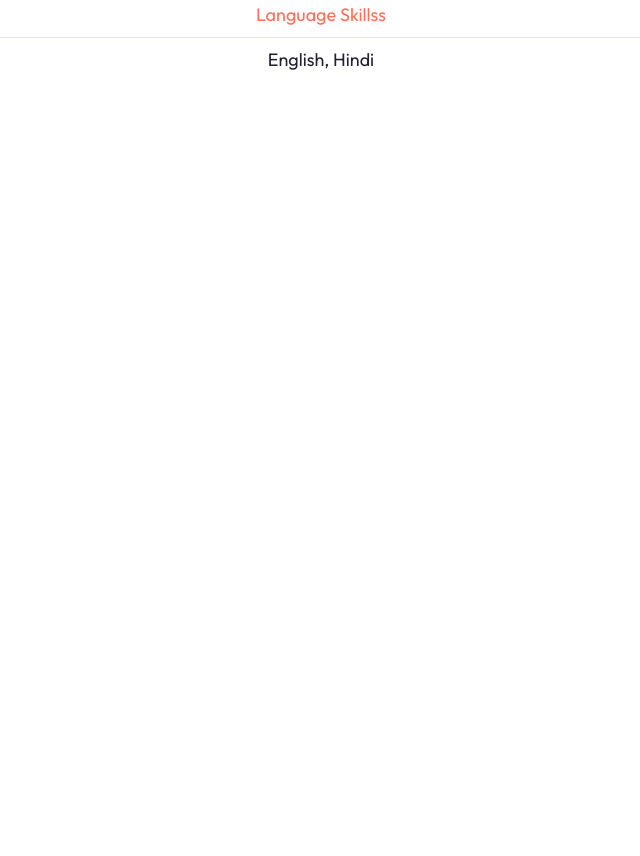
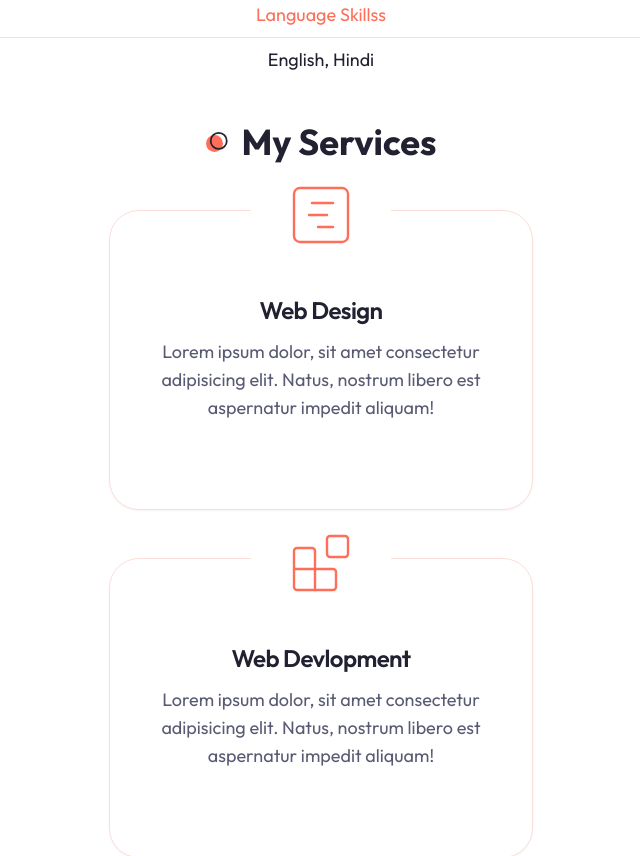
Before and after one commit to dheerajshrivastva-dev/portfolio, a Next.js app: page / in a window 1280 px wide. Shown: the part 1480-2336 px from the top of the page, without its empty margins (319-959 px from the left). Built offline with nearby package versions, Linux system fonts and the light colour scheme.

Commit message:
add services page

```diff
--- a/app/globals.css
+++ b/app/globals.css
@@ -45,7 +45,7 @@
       --accent-foreground: 300 0% 100%;
       --destructive: 0 72.2% 50.6%;
       --destructive-foreground: 60 9.1% 97.8%;
-      --border: 237 22% 20%;
+      --border: 270 19% 30%;
       --input: 237 22% 20%;
       --ring: 8 99% 67%;
     }
--- a/app/page.tsx
+++ b/app/page.tsx
@@ -1,12 +1,14 @@
 // components
 import About from "@/components/About";
 import Hero from "@/components/Hero";
+import Services from "@/components/Services";
 
 export default function Home() {
   return (
     <main>
       <Hero />
       <About />
+      <Services />
     </main>
   );
 }
--- /dev/null
+++ b/components/Services.tsx
@@ -0,0 +1,57 @@
+"use client"
+
+import { Blocks, GanttChartSquare, Gem } from 'lucide-react'
+import { FC } from 'react'
+import { Card, CardContent, CardDescription, CardHeader, CardTitle } from './ui/card'
+
+interface ServicesProps {
+
+}
+
+const servicesData = [
+  {
+    icon: <GanttChartSquare size={72} strokeWidth={0.8}/>,
+    title: 'Web Design',
+    description: "Lorem ipsum dolor, sit amet consectetur adipisicing elit. Natus, nostrum libero est aspernatur impedit aliquam!"
+  },
+  {
+    icon: <Blocks size={72} strokeWidth={0.8}/>,
+    title: 'Web Devlopment',
+    description: "Lorem ipsum dolor, sit amet consectetur adipisicing elit. Natus, nostrum libero est aspernatur impedit aliquam!"
+  },
+  {
+    icon: <Gem size={72} strokeWidth={0.8}/>,
+    title: 'App Development',
+    description: "Lorem ipsum dolor, sit amet consectetur adipisicing elit. Natus, nostrum libero est aspernatur impedit aliquam!"
+  },
+]
+
+const Services: FC<ServicesProps> = ({}) => {
+  return (
+    <section className='mb-12 xl:mb-36'>
+      <div className='container mx-auto'>
+        <h2 className='section-title mb-12 xl:mb-24 text-center mx-auto'>
+          My Services
+        </h2>
+        {/* grid items  */}
+        <div className='grid xl:grid-cols-3 justify-center gap-y-12 xl:gap-y-24 xl:gap-x-8'>
+          {servicesData.map((item, index) => {
+            return (
+              <Card className='w-full max-w-[424px] h-[300px] flex flex-col pt-16 pb-10 justify-center items-center relative' key={index}>
+                <CardHeader className='text-primary absolute -top-[60px]'>
+                  <div className='w-[140px] h-[80px] bg-white dark:bg-background flex justify-center items-center rounded-md'>{item.icon}</div>
+                </CardHeader>
+                <CardContent className='text-center'>
+                  <CardTitle className='mb-4'>{item.title}</CardTitle>
+                  <CardDescription className='text-lg'>{item.description}</CardDescription>
+                </CardContent>
+              </Card>
+            )
+          })}
+        </div>
+      </div>
+    </section>
+  )
+}
+
+export default Services
--- a/components/ui/card.tsx
+++ b/components/ui/card.tsx
@@ -9,7 +9,7 @@
   <div
     ref={ref}
     className={cn(
-      "rounded-lg border bg-card text-card-foreground shadow-sm",
+      "rounded-[30px] border bg-background text-card-foreground shadow-sm",
       className
     )}
     {...props}
```
